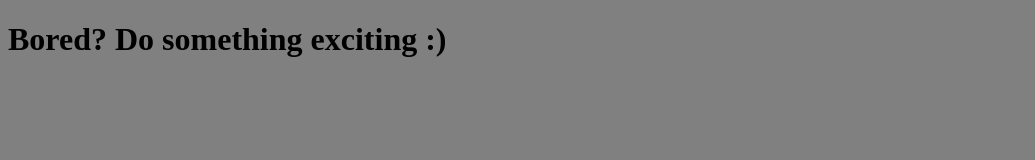
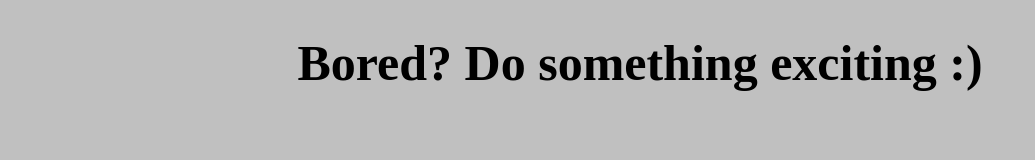
Before and after one commit to shoebHamim/bored_api, a plain HTML site: page index.html in a window 1280 px wide. Shown: the whole page, without its empty margins (0-1035 px from the left). Drawn offline with Linux system fonts and the light colour scheme.

Commit message:
initially done

```diff
--- a/index.html
+++ b/index.html
@@ -8,12 +8,13 @@
     <title>API Project</title>
     <style>
         body {
-            background-color: gray;
+            background-color: silver;
         }
 
         h1 {
-            display: flex;
-            align-items: center;
+            text-align: center;
+            font-size: 50px;
+
         }
     </style>
 </head>
```
Also changed, not shown: whoami.html (added, +12 -0 lines).
